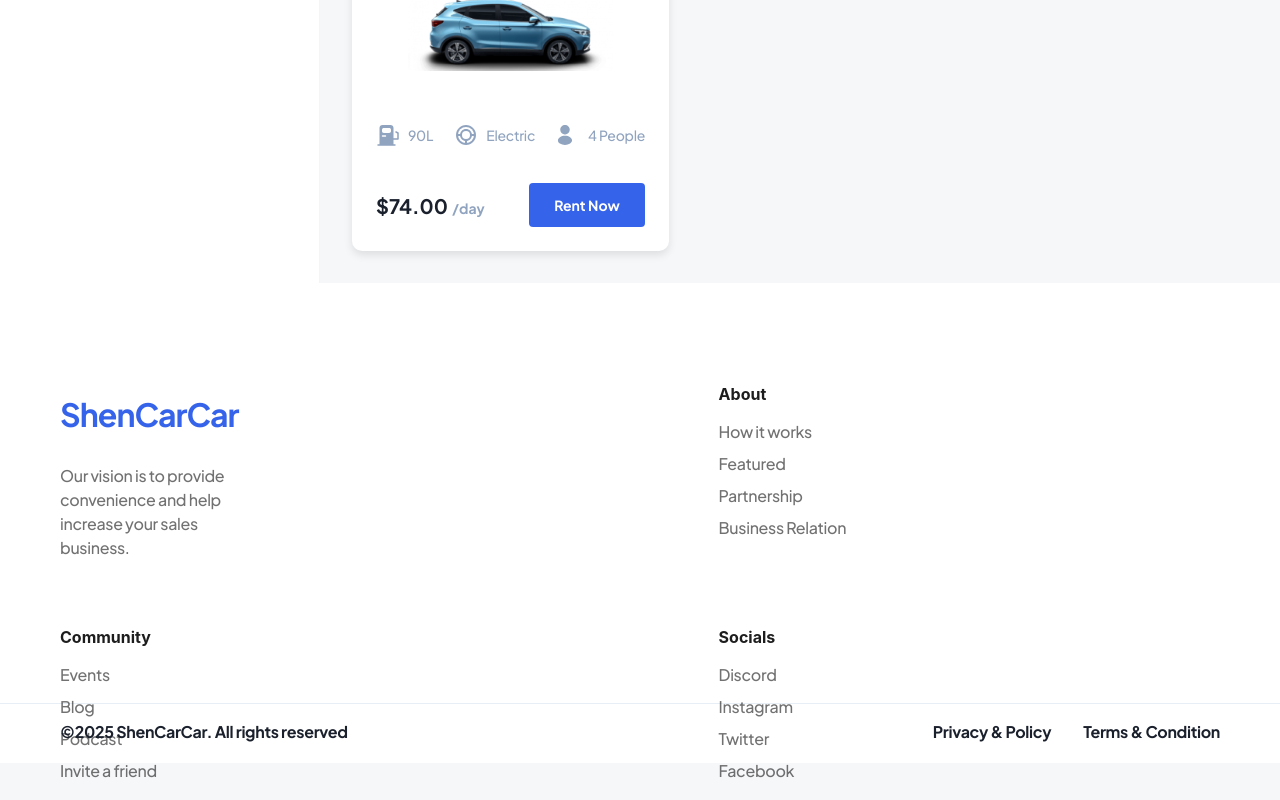
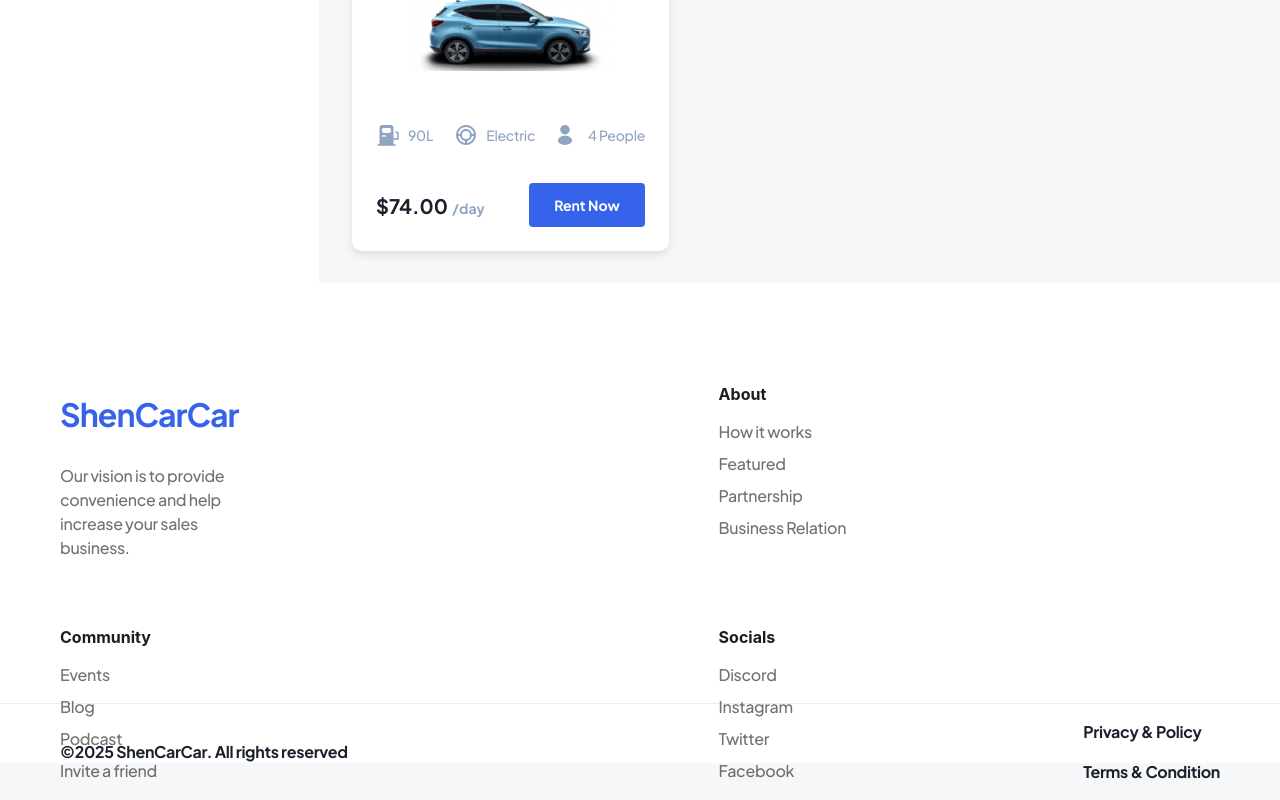
Before and after one commit to MohamedHnef/react-ex3, a React (Create React App) app: page / in a window 1280 px wide. Shown: the part 2062-2862 px from the top of the page. Built offline with nearby package versions, Linux system fonts and the light colour scheme; the HTML template or start-up script is replaced by a standard one.

Commit message:
Fixed ESLint errors and Babel missing dependency

```diff
--- a/src/components/Layout.jsx
+++ b/src/components/Layout.jsx
@@ -103,8 +103,8 @@ function Layout({ children, filters, carsData, searchQuery, setSearchQuery }) {
         <div className="footer-bottom">
           <p>©2025 ShenCarCar. All rights reserved</p>
           <div className="footer-links">
-            <a>Privacy & Policy</a>
-            <a>Terms & Condition</a>
+            <p>Privacy & Policy</p>
+            <p>Terms & Condition</p>
           </div>
         </div>
       </footer>
```
